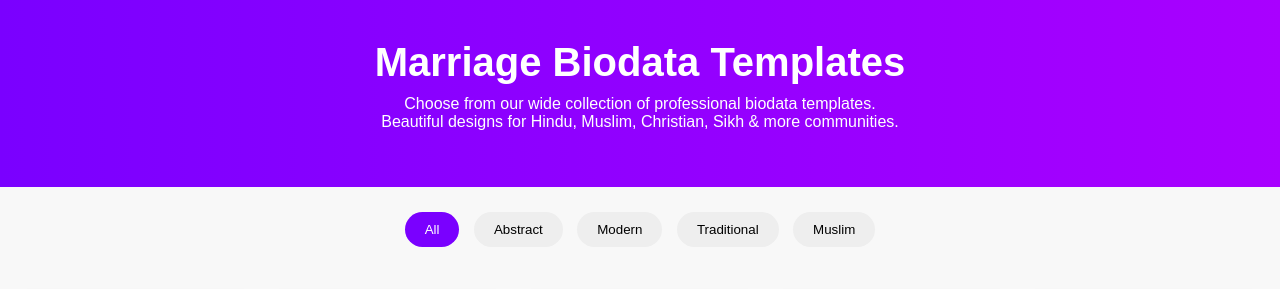
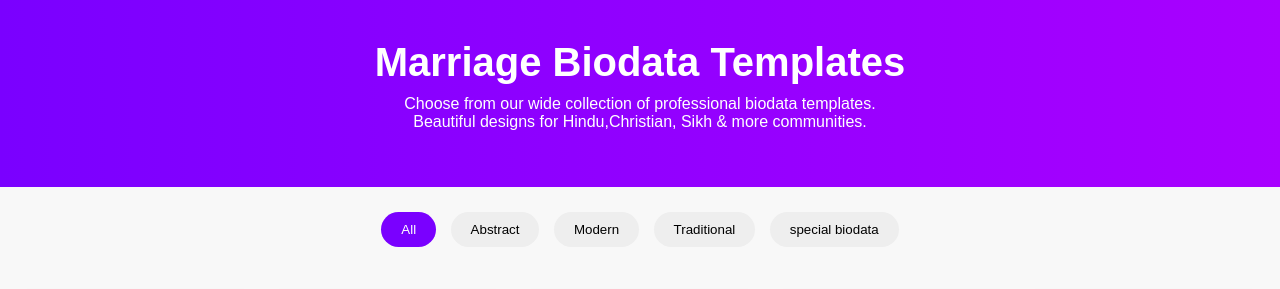
Before and after one commit to gamingwallah45-dotcom/marriage-biodata-index.html-style.css-script.js-images-, a plain HTML site: page index.html in a window 1280 px wide. Shown: the top 289 px of the page. Drawn offline with Linux system fonts and the light colour scheme.

Commit message:
Update index.html

```diff
--- a/index.html
+++ b/index.html
@@ -12,7 +12,7 @@
     <header class="header">
         <h1>Marriage Biodata Templates</h1>
         <p>Choose from our wide collection of professional biodata templates.<br>
-        Beautiful designs for Hindu, Muslim, Christian, Sikh & more communities.</p>
+        Beautiful designs for Hindu,Christian, Sikh & more communities.</p>
     </header>
 
     <!-- Filter Buttons -->
@@ -21,7 +21,7 @@
         <button data-filter="abstract">Abstract</button>
         <button data-filter="modern">Modern</button>
         <button data-filter="traditional">Traditional</button>
-        <button data-filter="muslim">Muslim</button>
+        <button data-filter="muslim">special biodata</button>
     </div>
 
     <!-- Card Container -->
```
